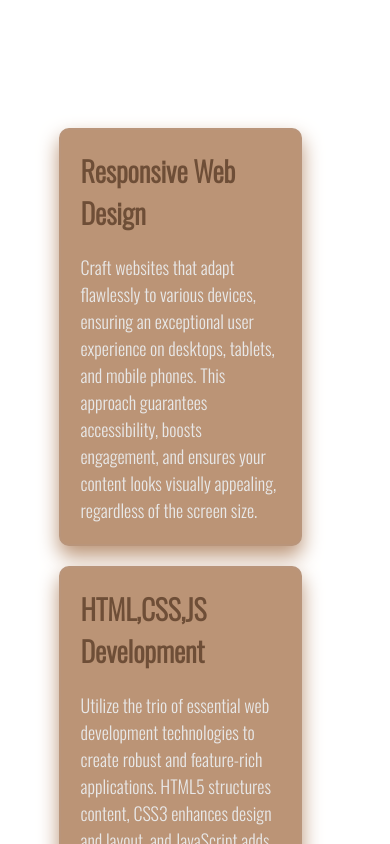
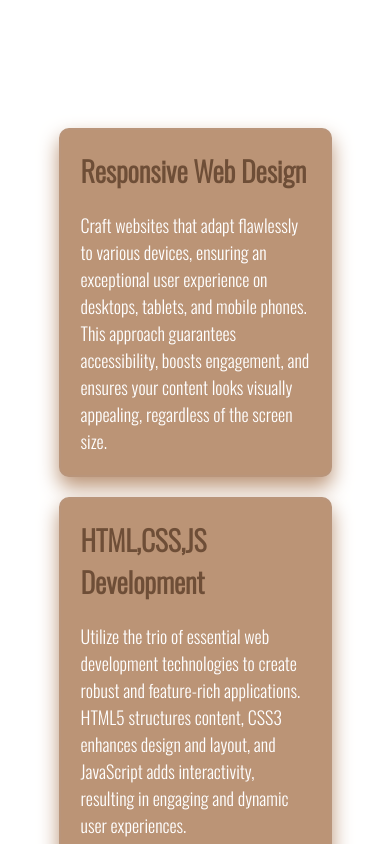
Before and after one commit to Isa18V/portfolio-isa-v18, a React (Create React App) app: page / in a window 390 px wide. Shown: the part 1680-2524 px from the top of the page. Built offline with nearby package versions, Linux system fonts and the light colour scheme.

Commit message:
@mediaquerie for the arrow icon

```diff
--- a/src/css/ServicesPage.css
+++ b/src/css/ServicesPage.css
@@ -33,7 +33,7 @@
   flex-direction: column;
   align-items: flex-start;
   gap: 20px;
-  color: #e8e8e8;
+  color: #ffffff;
   transition: all 0.5s cubic-bezier(0.23, 1, 0.32, 1);
 }
 .contentservicePage p {
@@ -58,6 +58,5 @@
   .cardservicePage {
     width: auto;
     height: auto;
-    margin-right: 30px;
   }
 }
--- a/src/css/UpArrowIcon.css
+++ b/src/css/UpArrowIcon.css
@@ -18,3 +18,10 @@
   height: 40px;
   border-radius: 50%;
 }
+/* Responsive styles */
+@media (max-width: 767px) {
+  .upArrowIconContainer {
+    bottom: -8px;
+    right: -8px;
+  }
+}
```
